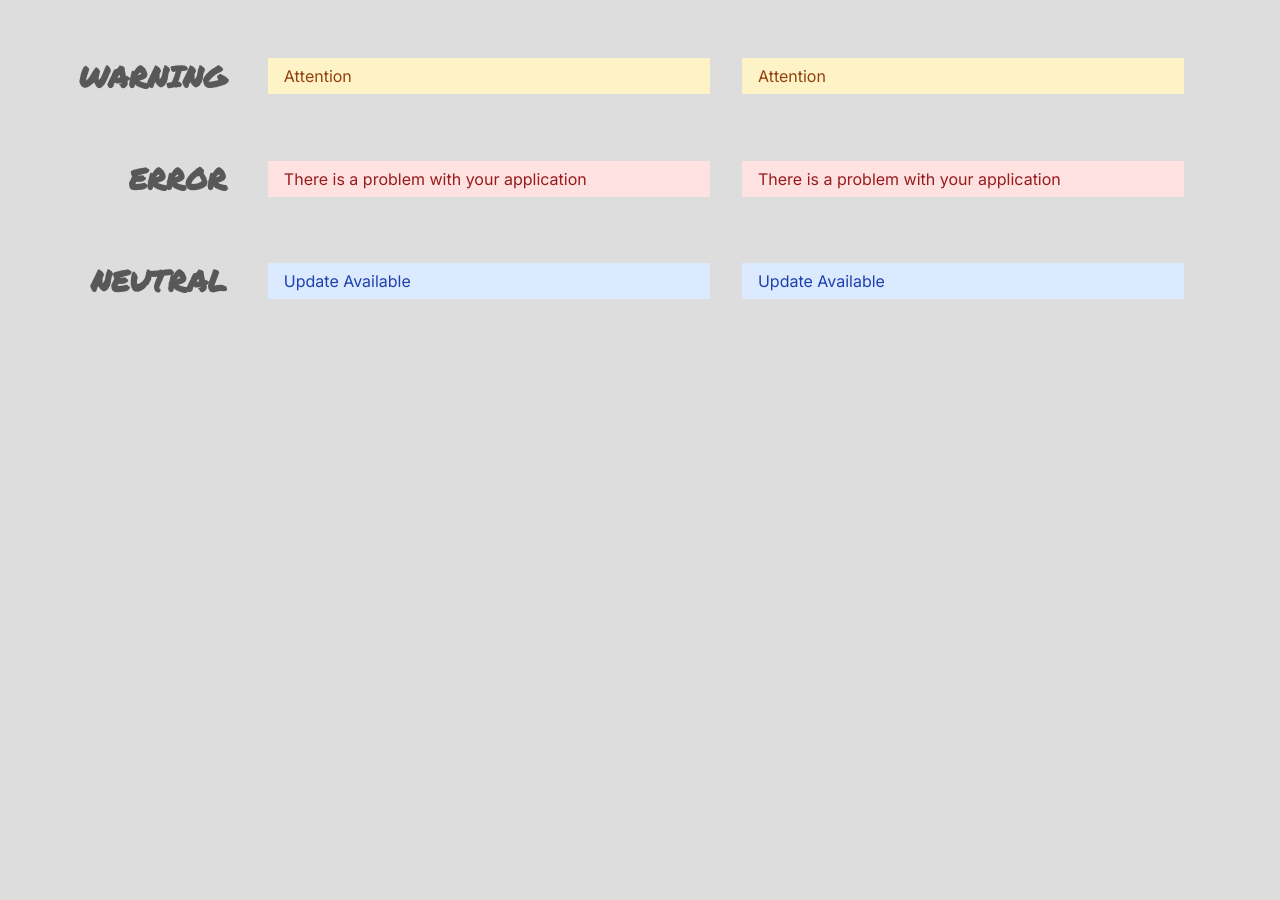
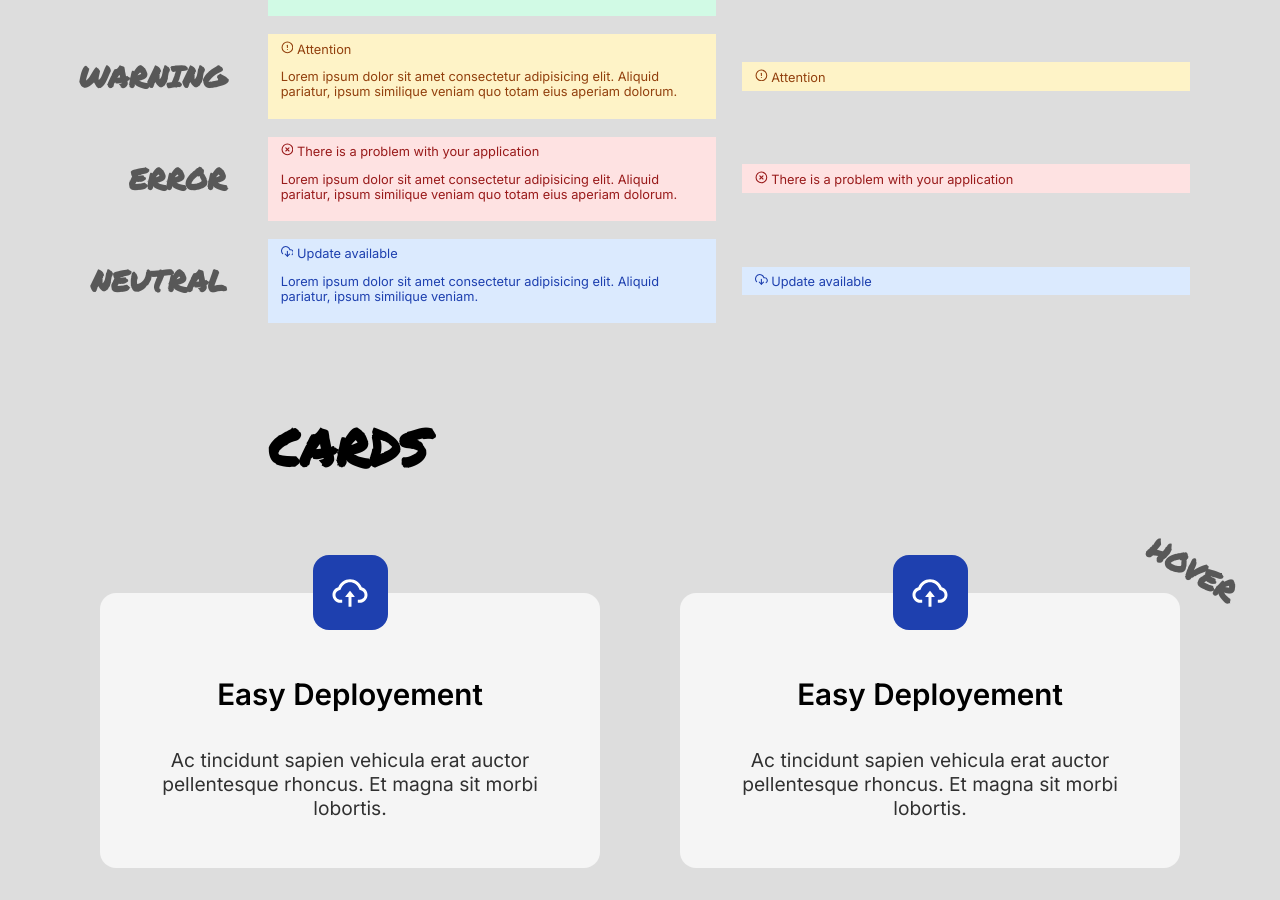
Before and after one commit to Lifad457/advanced-react, a React (Vite) app: page /solo-projects in a window 1280 px wide. Shown: the part 760-1660 px from the top of the page. Before the commit the page ends 1092 px from the top, so only its background shows below. Built offline with nearby package versions, Linux system fonts and the light colour scheme.

Commit message:
styling cards

```diff
--- a/src/components/solo-projects/Banner.jsx
+++ b/src/components/solo-projects/Banner.jsx
@@ -1,9 +1,73 @@
-import { StyledBanner } from "../../styles/solo-projects/banners-styles.css"
+import { MBannerError,
+     MBannerNeutral,
+     MBannerSuccess,
+     MBannerWarning,
+     SBannerError,
+     SBannerNeutral,
+     SBannerSuccess,
+     SBannerWarning,} from "../../styles/solo-projects/banners-styles.css"
+import { FiAlertCircle, FiCheckCircle, FiXCircle, FiDownloadCloud } from "react-icons/fi";
 
 export default function Banner({ children, color, desc}) {
+    const icon = {yellow: <FiAlertCircle />,
+                     green: <FiCheckCircle />,
+                     red: <FiXCircle />,
+                     blue: <FiDownloadCloud />}
+
+    function generateBanner(color, desc) {
+        if (desc) {
+            if (color === "green") {
+                return <MBannerSuccess color={color} >
+                    {icon[color]} { children }
+                    <p>{desc}</p>
+                </MBannerSuccess>
+            }
+            else if (color === "yellow") {
+                return <MBannerWarning color={color} >
+                    {icon[color]} { children }
+                    <p>{desc}</p>
+                </MBannerWarning>
+            }
+            else if (color === "red") {
+                return <MBannerError color={color} >
+                    {icon[color]} { children }
+                    <p>{desc}</p>
+                </MBannerError>
+            }
+            else {
+                return <MBannerNeutral color={color} >
+                    {icon[color]} { children }
+                    <p>{desc}</p>
+                </MBannerNeutral>
+            }
+        }
+        else {
+            if (color === "green") {
+                return <SBannerSuccess color={color} >
+                    {icon[color]} { children }
+                </SBannerSuccess>
+            }
+            else if (color === "yellow") {
+                return <SBannerWarning color={color} >
+                    {icon[color]} { children }
+                </SBannerWarning>
+            }
+            else if (color === "red") {
+                return <SBannerError color={color} >
+                    {icon[color]} { children }
+                </SBannerError>
+            }
+            else {
+                return <SBannerNeutral color={color} >
+                    {icon[color]} { children }
+                </SBannerNeutral>
+            }
+        }
+    }
+
     return (
-        <StyledBanner color={color} desc={desc} >
-            { children }
-        </StyledBanner>
+        <>
+            {generateBanner(color, desc)}
+        </>
     )
 }
--- /dev/null
+++ b/src/components/solo-projects/Card.jsx
@@ -0,0 +1,11 @@
+import { CardBody, CardHeader, StyledCard, StyledCloud } from "../../styles/solo-projects/cards-styles.css";
+
+export default function Card({ $hover }) {
+    return (
+        <StyledCard $hover={$hover}>
+            <StyledCloud />
+            <CardHeader>Easy Deployement</CardHeader>
+            <CardBody>Ac tincidunt sapien vehicula erat auctor pellentesque rhoncus. Et magna sit morbi lobortis.</CardBody>
+        </StyledCard>
+    )
+}
--- a/src/pages/SoloProjects.jsx
+++ b/src/pages/SoloProjects.jsx
@@ -1,22 +1,17 @@
 import GlobalStyle from "../styles/solo-projects/global-styles.css";
-import { BadgeContainer } from "../styles/solo-projects/badges-styles.css";
-import { BannerContainer,
+import { BadgesContainer } from "../styles/solo-projects/badges-styles.css";
+import { BannersContainer,
      LeftSubtitle,
      RightSubtitle,
      StyledTitle,
      SuccessSubtitle,
      WarningSubtitle,
      ErrorSubtitle,
-     NeutralSubtitle,
-     MBannerSuccess,
-     MBannerWarning,
-     MBannerError,
-     MBannerNeutral,
-     SBannerSuccess,
-     SBannerWarning,
-     SBannerError,
-     SBannerNeutral} from "../styles/solo-projects/banners-styles.css";
+     NeutralSubtitle} from "../styles/solo-projects/banners-styles.css";
 import Badge from "../components/solo-projects/Badge"
+import Banner from "../components/solo-projects/Banner";
+import { CardsContainer, Container } from "../styles/solo-projects/cards-styles.css";
+import Card from "../components/solo-projects/Card";
 
 export default function SoloProjects() {
     const colors = ["gray", "red", "yellow", "green", "blue", "indigo", "purple", "pink"];
@@ -25,19 +20,34 @@ export default function SoloProjects() {
         return colors.map(color => <Badge key={color} color={color} shape={shape}>Badge</Badge>);
     }
 
+    const banners = [{id: "1", title: "Congratulations!", color: "green", desc: "Lorem ipsum dolor sit amet consectetur adipisicing elit. Aliquid pariatur, ipsum similique veniam."},
+                     {id: "2", title: "Attention", color: "yellow", desc: "Lorem ipsum dolor sit amet consectetur adipisicing elit. Aliquid pariatur, ipsum similique veniam quo totam eius aperiam dolorum."},
+                     {id: "3", title: "There is a problem with your application", color: "red", desc: "Lorem ipsum dolor sit amet consectetur adipisicing elit. Aliquid pariatur, ipsum similique veniam quo totam eius aperiam dolorum."},
+                     {id: "4", title: "Update available", color: "blue", desc: "Lorem ipsum dolor sit amet consectetur adipisicing elit. Aliquid pariatur, ipsum similique veniam."},
+                     {id: "5", title: "Congratulations!", color: "green"},
+                     {id: "6", title: "Attention", color: "yellow"},
+                     {id: "7", title: "There is a problem with your application", color: "red"},
+                     {id: "8", title: "Update available", color: "blue"}]
+
+    function generateBanners() {
+        return banners.map(banner =>
+            <Banner key={banner.id} color={banner.color} desc={banner.desc}>{banner.title}</Banner>
+        )
+    }
+
     return (
         <>
             <GlobalStyle />
 
-            <BadgeContainer>
+            <BadgesContainer>
                 <h1>BADGES</h1>
                 <h2>Square</h2>
                 {generateBadges("square")}
                 <h2>Pill</h2>
                 {generateBadges("pill")}
-            </BadgeContainer>
+            </BadgesContainer>
 
-            <BannerContainer>
+            <BannersContainer>
                 <StyledTitle>Banners</StyledTitle>
                 <LeftSubtitle>MULLTI LINE</LeftSubtitle>
                 <RightSubtitle>SINGLE LINE</RightSubtitle>
@@ -45,16 +55,16 @@ export default function SoloProjects() {
                 <WarningSubtitle>WARNING</WarningSubtitle>
                 <ErrorSubtitle>ERROR</ErrorSubtitle>
                 <NeutralSubtitle>NEUTRAL</NeutralSubtitle>
-                <MBannerSuccess color="green">Congratulation</MBannerSuccess>
-                <MBannerWarning color="yellow">Attention</MBannerWarning>
-                <MBannerError color="red">There is a problem with your application</MBannerError>
-                <MBannerNeutral color="blue">Update Available</MBannerNeutral>
-                <SBannerSuccess color="green">Congratulation</SBannerSuccess>
-                <SBannerWarning color="yellow">Attention</SBannerWarning>
-                <SBannerError color="red">There is a problem with your application</SBannerError>
-                <SBannerNeutral color="blue">Update Available</SBannerNeutral>
-            </BannerContainer>
+                { generateBanners() }
+            </BannersContainer>
 
+            <CardsContainer>
+                <h1>CARDS</h1>
+                <Container>
+                    <Card />
+                    <Card $hover />
+                </Container>
+            </CardsContainer>
         </>
     )
 }
--- a/src/styles/solo-projects/badges-styles.css.js
+++ b/src/styles/solo-projects/badges-styles.css.js
@@ -1,6 +1,6 @@
 import {styled} from "styled-components";
 
-export const BadgeContainer = styled.div`
+export const BadgesContainer = styled.div`
     h1 {
         margin: 1em 4em;
     }
--- a/src/styles/solo-projects/banners-styles.css.js
+++ b/src/styles/solo-projects/banners-styles.css.js
@@ -1,6 +1,6 @@
 import {styled} from "styled-components";
 
-export const BannerContainer = styled.div`
+export const BannersContainer = styled.div`
     display: grid;
     grid-template-areas: ". title ."
                          ". left-subtitle right-subtitle"
@@ -44,6 +44,8 @@ export const StyledBanner = styled.div`
     background-color: ${props => `var(--bgclr-${props.color})` || "var(--bgclr-green)"};
     padding: 0.5em 1em;
     margin: auto 2em auto 0;
+
+    font-size: var(--fs-small);
 `
 export const MBannerSuccess = styled(StyledBanner)`
     grid-area: m-banner-success;
--- /dev/null
+++ b/src/styles/solo-projects/cards-styles.css.js
@@ -0,0 +1,70 @@
+import styled from "styled-components";
+import { AiOutlineCloudUpload } from "react-icons/ai";
+
+export const CardsContainer = styled.div`
+    h1 {
+        margin: 1.5em 4em;
+    }
+`
+export const Container = styled.div`
+    display: grid;
+    grid-template-columns: repeat(auto-fit, minmax(500px, 500px));
+    grid-gap: 5em;
+    justify-content: center;
+    padding: 2em 0;
+`
+export const StyledCloud = styled(AiOutlineCloudUpload)`
+        color: white;
+        position: absolute;
+        width: 40px;
+        height: 40px;
+        top: -20px;
+        left: 230px;
+`
+export const StyledCard = styled.div`
+    background-color: whitesmoke;
+    border-radius: 1em;
+    padding: 3em;
+    text-align: center;
+    position: relative;
+
+    &:before {
+        content: "";
+        position: absolute;
+        background-color: var(--clr-blue);
+        width: 75px;
+        height: 75px;
+        top: -37.5px;
+        left: 212.5px;
+        border-radius: 1em;
+    }
+
+    ${props => props.$hover && `
+        &:after {
+            content: "HOVER";
+            position: absolute;
+            font-family: var(--ff-secondary);
+            font-weight: var(--fw-bold);
+            font-size: var(--fs-l-h2);
+            opacity: 0.6;
+            top: -45px;
+            right: -60px;
+            rotate: 30deg;
+        }`
+    }
+
+    &:focus, &:hover {
+        ${props => props.$hover && `background-color: var(--bgclr-blue)`};
+        cursor: pointer;
+    }
+`
+export const CardHeader = styled.div`
+    margin: 1.2em;
+    font-weight: var(--fw-semi-bold);
+    font-size: var(--fs-l-h2);
+`
+export const CardBody = styled.div`
+    padding: 0 .2em;
+    font-size: var(--fs-large);
+    opacity: 0.8;
+`
--- a/src/styles/solo-projects/global-styles.css.js
+++ b/src/styles/solo-projects/global-styles.css.js
@@ -23,6 +23,7 @@ const GlobalStyle = createGlobalStyle`
         --fs-normal: 1rem;
         --fs-small: 0.8rem;
 
+        --clr-white: #FFFFFF;
         --clr-gray: #1F2937;
         --clr-red: #991B1B;
         --clr-yellow: #92400E;
```
